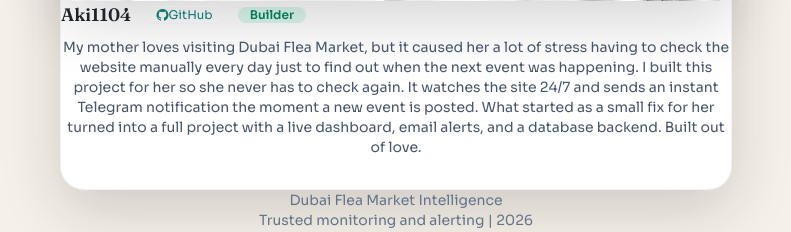
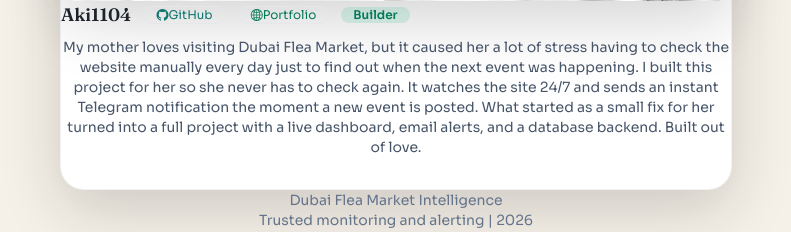
Before and after one commit to Aki1104/dubaifleamarket_scraping, a Flask app: page / in a window 1280 px wide. Shown: the part 3859-4091 px from the top of the page, without its empty margins (244-1035 px from the left). Run offline with Flask 3, Linux system fonts and the light colour scheme; data comes from the database, SQL or seed files in the repository; data that the repository does not hold is empty.

Commit message:
feat: add portfolio link to developer section

```diff
--- a/templates/index.html
+++ b/templates/index.html
@@ -407,6 +407,10 @@
                            class="inline-flex items-center gap-1.5 rounded-full border border-accent/30 px-3 py-0.5 text-xs font-medium text-accent transition hover:bg-accent/10">
                             <i class="bi bi-github"></i> GitHub
                         </a>
+                        <a href="https://msbp-portfolio.vercel.app/" target="_blank" rel="noopener noreferrer"
+                           class="inline-flex items-center gap-1.5 rounded-full border border-emerald-500/40 px-3 py-0.5 text-xs font-medium text-emerald-700 dark:text-emerald-300 transition hover:bg-emerald-500/10">
+                            <i class="bi bi-globe2"></i> Portfolio
+                        </a>
                         <span class="rounded-full bg-emerald-500/15 px-3 py-0.5 text-xs font-semibold text-emerald-700 dark:text-emerald-300">Builder</span>
                     </div>
                     <p class="mt-2 text-sm leading-relaxed text-slate-600 dark:text-slate-400">
```
